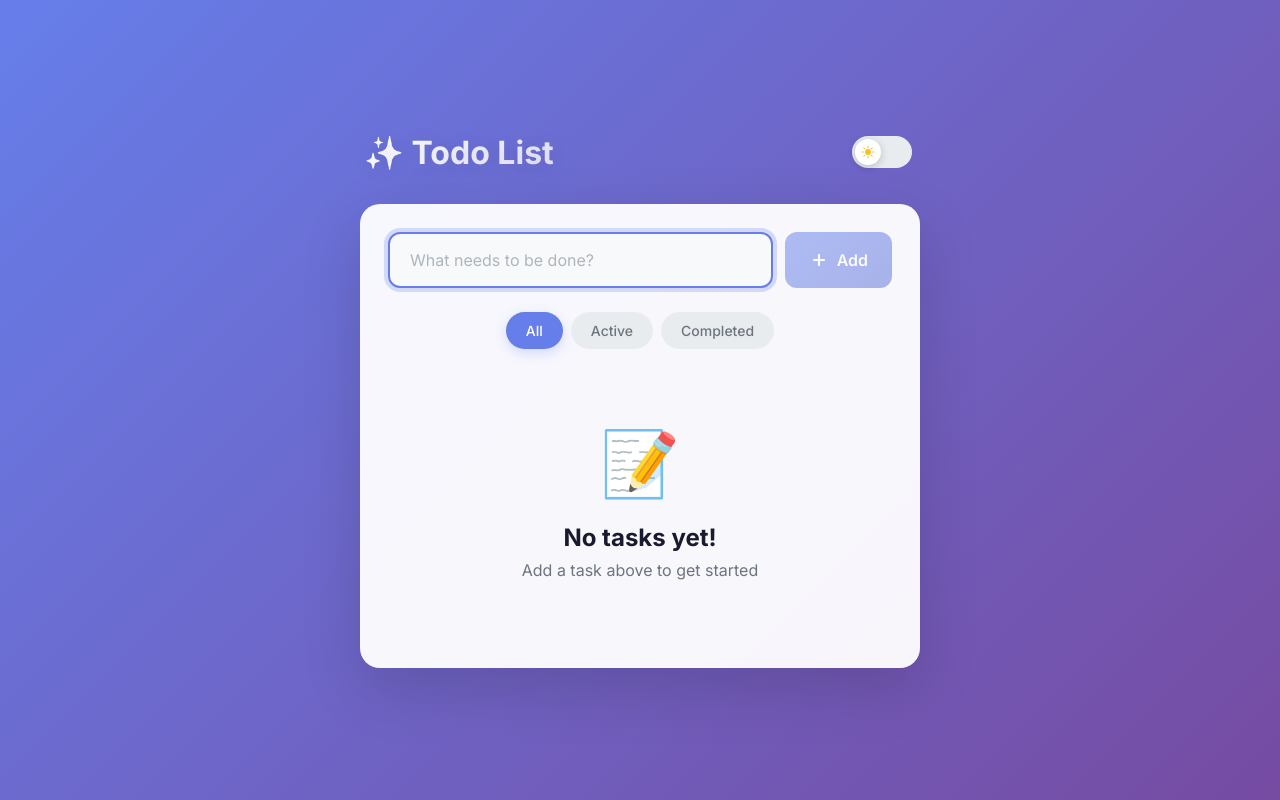
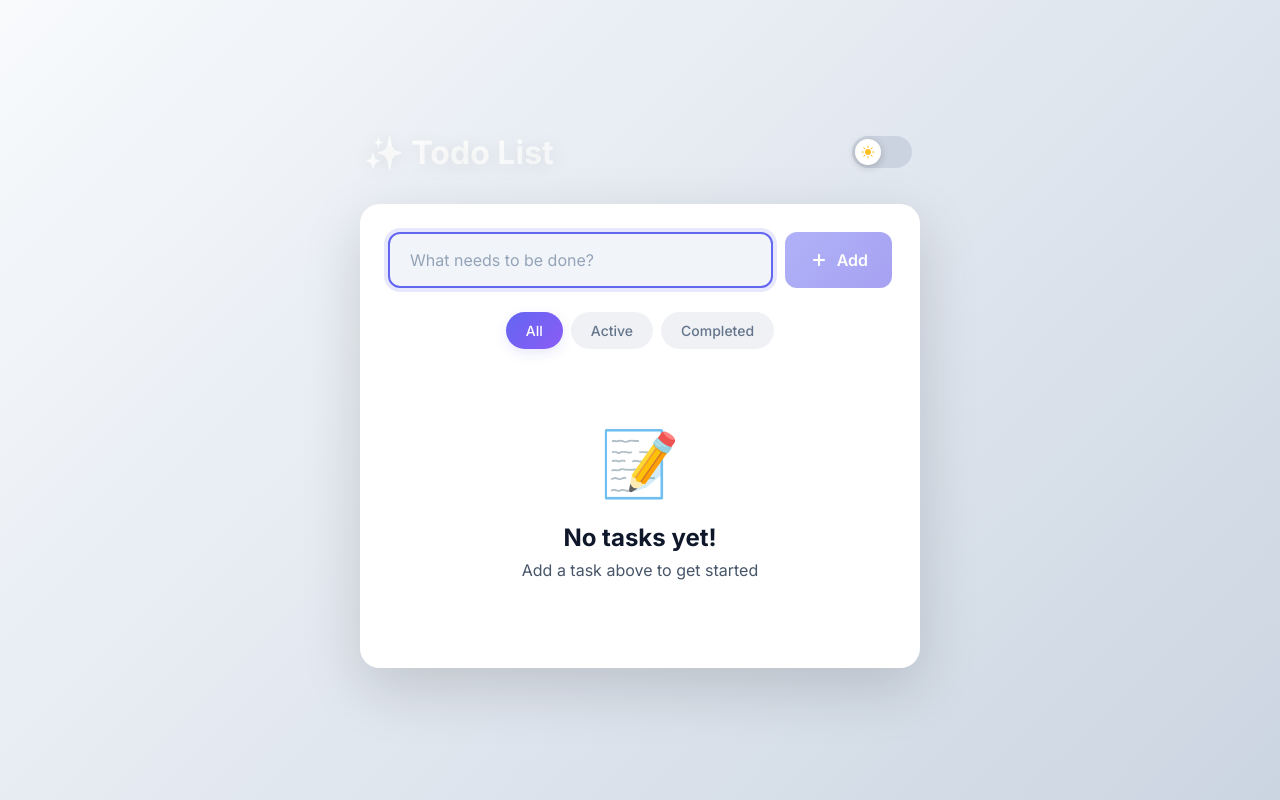
Before and after one commit to caden-cjs/cool-todo-app, a React (Vite) app: page / in a window 1280 px wide. Built offline with nearby package versions, Linux system fonts and the light colour scheme.

Commit message:
style: improve CSS variables - Apple Reminders style

```diff
--- a/src/styles/variables.css
+++ b/src/styles/variables.css
@@ -1,44 +1,57 @@
 :root {
-  /* Light theme (default) */
-  --bg-primary: linear-gradient(135deg, #667eea 0%, #764ba2 100%);
-  --bg-card: rgba(255, 255, 255, 0.95);
-  --bg-input: #f8f9fa;
-  --text-primary: #1a1a2e;
-  --text-secondary: #6c757d;
-  --text-muted: #adb5bd;
-  --border-color: #e9ecef;
-  --accent-color: #667eea;
-  --accent-hover: #5a6fd6;
-  --success-color: #28a745;
-  --danger-color: #dc3545;
-  --shadow-color: rgba(102, 126, 234, 0.25);
+  /* Light theme - Apple Reminders inspired */
+  --bg-primary: linear-gradient(135deg, #f8fafc 0%, #e2e8f0 50%, #cbd5e1 100%);
+  --bg-card: rgba(255, 255, 255, 0.98);
+  --bg-input: #f1f5f9;
+  --text-primary: #0f172a;
+  --text-secondary: #475569;
+  --text-muted: #94a3b8;
+  --border-color: rgba(148, 163, 184, 0.3);
+  --accent-color: #6366f1;
+  --accent-hover: #4f46e5;
+  --accent-gradient: linear-gradient(135deg, #6366f1 0%, #8b5cf6 100%);
+  --success-color: #10b981;
+  --success-gradient: linear-gradient(135deg, #10b981 0%, #34d399 100%);
+  --danger-color: #ef4444;
+  --danger-gradient: linear-gradient(135deg, #ef4444 0%, #f87171 100%);
+  --shadow-color: rgba(99, 102, 241, 0.15);
+  --shadow-lg: 0 25px 50px -12px rgba(0, 0, 0, 0.15);
   --todo-bg: #ffffff;
-  --todo-hover: #f8f9fa;
-  --completed-text: #6c757d;
-  --filter-active-bg: #667eea;
+  --todo-hover: linear-gradient(135deg, #f8fafc 0%, #f1f5f9 100%);
+  --completed-text: #94a3b8;
+  --filter-active-bg: linear-gradient(135deg, #6366f1 0%, #8b5cf6 100%);
   --filter-active-text: #ffffff;
-  --filter-inactive-bg: #e9ecef;
-  --filter-inactive-text: #6c757d;
+  --filter-inactive-bg: rgba(148, 163, 184, 0.15);
+  --filter-inactive-text: #64748b;
+  --card-border: rgba(255, 255, 255, 0.8);
+  --glow-color: rgba(99, 102, 241, 0.4);
 }
 
 [data-theme="dark"] {
-  --bg-primary: linear-gradient(135deg, #1a1a2e 0%, #16213e 100%);
-  --bg-card: rgba(30, 30, 46, 0.95);
-  --bg-input: #2d2d44;
-  --text-primary: #e4e4e7;
-  --text-secondary: #a1a1aa;
-  --text-muted: #71717a;
-  --border-color: #3f3f5a;
+  /* Dark theme - Modern dark with depth */
+  --bg-primary: linear-gradient(135deg, #0f172a 0%, #1e293b 50%, #334155 100%);
+  --bg-card: rgba(30, 41, 59, 0.85);
+  --bg-input: rgba(51, 65, 85, 0.6);
+  --text-primary: #f1f5f9;
+  --text-secondary: #cbd5e1;
+  --text-muted: #64748b;
+  --border-color: rgba(71, 85, 105, 0.5);
   --accent-color: #818cf8;
-  --accent-hover: #6366f1;
-  --success-color: #22c55e;
-  --danger-color: #ef4444;
-  --shadow-color: rgba(129, 140, 248, 0.15);
-  --todo-bg: #252538;
-  --todo-hover: #2d2d44;
-  --completed-text: #71717a;
-  --filter-active-bg: #818cf8;
-  --filter-active-text: #1a1a2e;
-  --filter-inactive-bg: #3f3f5a;
-  --filter-inactive-text: #a1a1aa;
+  --accent-hover: #a5b4fc;
+  --accent-gradient: linear-gradient(135deg, #818cf8 0%, #a78bfa 100%);
+  --success-color: #34d399;
+  --success-gradient: linear-gradient(135deg, #34d399 0%, #6ee7b7 100%);
+  --danger-color: #f87171;
+  --danger-gradient: linear-gradient(135deg, #f87171 0%, #fca5a5 100%);
+  --shadow-color: rgba(129, 140, 248, 0.2);
+  --shadow-lg: 0 25px 50px -12px rgba(0, 0, 0, 0.5);
+  --todo-bg: rgba(51, 65, 85, 0.5);
+  --todo-hover: linear-gradient(135deg, rgba(51, 65, 85, 0.7) 0%, rgba(71, 85, 105, 0.7) 100%);
+  --completed-text: #64748b;
+  --filter-active-bg: linear-gradient(135deg, #818cf8 0%, #a78bfa 100%);
+  --filter-active-text: #0f172a;
+  --filter-inactive-bg: rgba(71, 85, 105, 0.4);
+  --filter-inactive-text: #94a3b8;
+  --card-border: rgba(71, 85, 105, 0.3);
+  --glow-color: rgba(129, 140, 248, 0.3);
 }
```
